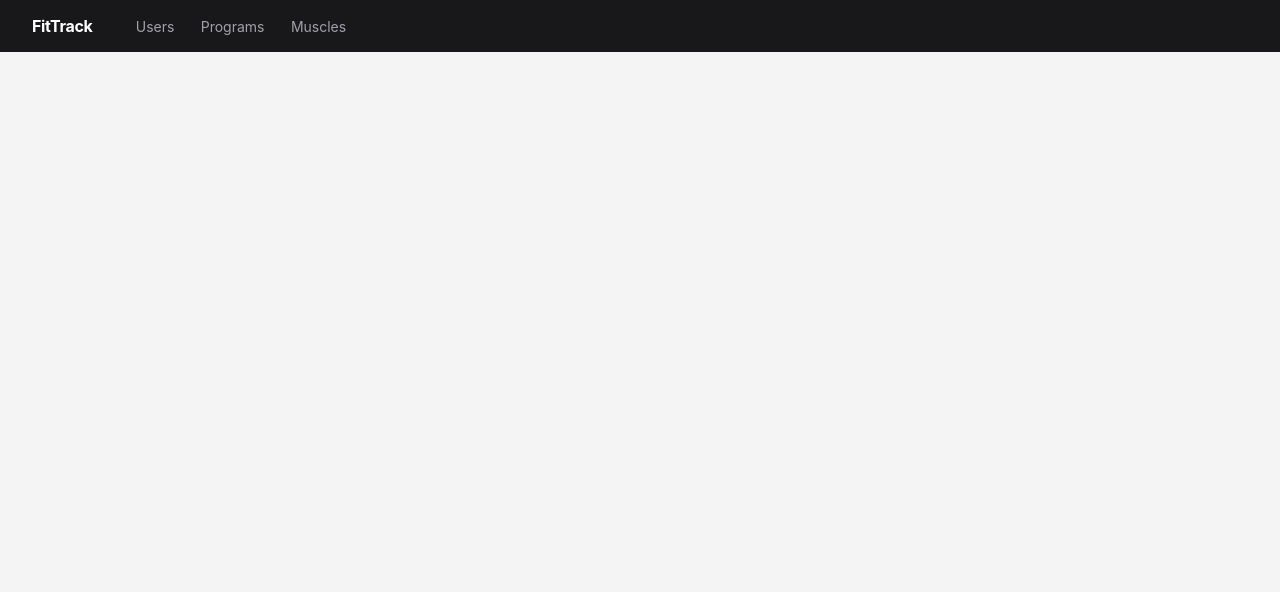
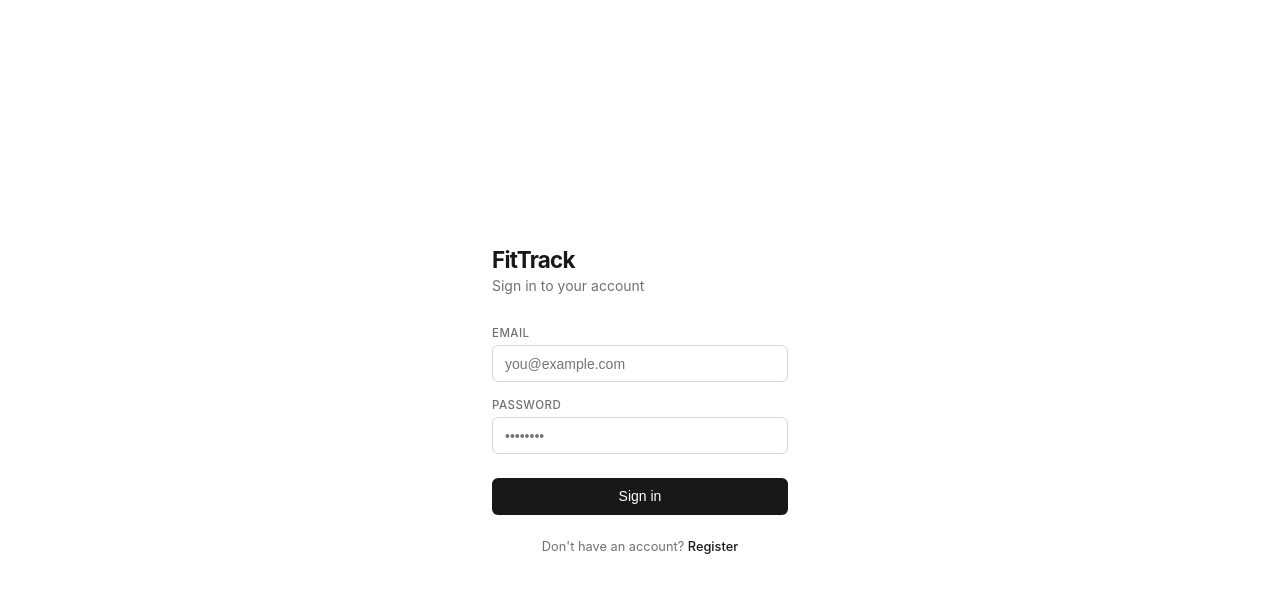
Before and after one commit to xDefyy/fittrack, a React (Vite) app in the folder frontend/: page /login in a window 1280 px wide. Shown: the top 592 px of the page. Built offline with nearby package versions, Linux system fonts and the light colour scheme.

Commit message:
added login register frontend

```diff
--- a/frontend/src/App.tsx
+++ b/frontend/src/App.tsx
@@ -3,17 +3,28 @@ import Navbar from './components/Navbar'
 import Users from './pages/Users'
 import Programs from './pages/Programs'
 import Muscles from './pages/Muscles'
+import Login from './pages/Login'
+import Register from './pages/Register'
+
+function PrivateRoute({ children }: { children: React.ReactNode }) {
+  const user = localStorage.getItem('user')
+  return user ? <>{children}</> : <Navigate to="/login" replace />
+}
 
 export default function App() {
+  const user = localStorage.getItem('user')
+
   return (
     <div className="app">
-      <Navbar />
+      {user && <Navbar />}
       <main className="main">
         <Routes>
-          <Route path="/" element={<Navigate to="/users" replace />} />
-          <Route path="/users" element={<Users />} />
-          <Route path="/programs" element={<Programs />} />
-          <Route path="/muscles" element={<Muscles />} />
+          <Route path="/login" element={<Login />} />
+          <Route path="/register" element={<Register />} />
+          <Route path="/" element={<PrivateRoute><Navigate to="/users" replace /></PrivateRoute>} />
+          <Route path="/users" element={<PrivateRoute><Users /></PrivateRoute>} />
+          <Route path="/programs" element={<PrivateRoute><Programs /></PrivateRoute>} />
+          <Route path="/muscles" element={<PrivateRoute><Muscles /></PrivateRoute>} />
         </Routes>
       </main>
     </div>
--- a/frontend/src/components/Navbar.tsx
+++ b/frontend/src/components/Navbar.tsx
@@ -1,19 +1,25 @@
-import { NavLink } from 'react-router-dom'
+import { NavLink, useNavigate } from 'react-router-dom'
 
 export default function Navbar() {
+  const navigate = useNavigate()
+  const user = JSON.parse(localStorage.getItem('user') || '{}')
+
+  function logout() {
+    localStorage.removeItem('user')
+    navigate('/login')
+  }
+
   return (
     <nav className="navbar">
       <span className="navbar-logo">FitTrack</span>
       <div className="navbar-links">
-        <NavLink to="/users" className={({ isActive }) => isActive ? 'active' : ''}>
-          Users
-        </NavLink>
-        <NavLink to="/programs" className={({ isActive }) => isActive ? 'active' : ''}>
-          Programs
-        </NavLink>
-        <NavLink to="/muscles" className={({ isActive }) => isActive ? 'active' : ''}>
-          Muscles
-        </NavLink>
+        <NavLink to="/users" className={({ isActive }) => isActive ? 'active' : ''}>Users</NavLink>
+        <NavLink to="/programs" className={({ isActive }) => isActive ? 'active' : ''}>Programs</NavLink>
+        <NavLink to="/muscles" className={({ isActive }) => isActive ? 'active' : ''}>Muscles</NavLink>
+      </div>
+      <div className="navbar-user">
+        <span className="navbar-name">{user.name}</span>
+        <button onClick={logout} className="navbar-logout">Logout</button>
       </div>
     </nav>
   )
--- a/frontend/src/index.css
+++ b/frontend/src/index.css
@@ -67,6 +67,11 @@ body {
   max-width: 860px;
   margin: 0 auto;
   width: 100%;
+}
+
+.main:has(.auth-wrapper) {
+  max-width: 100%;
+  padding: 0;
 }
 
 /* ── Page header ── */
@@ -238,3 +243,118 @@ tr:hover td {
   color: #a1a1aa;
   font-size: 0.875rem;
 }
+
+/* ── Auth pages ── */
+.auth-wrapper {
+  min-height: 100vh;
+  display: flex;
+  align-items: center;
+  justify-content: center;
+  background: #fff;
+}
+
+.auth-card {
+  width: 100%;
+  max-width: 360px;
+  padding: 2.5rem 2rem;
+}
+
+.auth-title {
+  font-size: 1.4rem;
+  font-weight: 700;
+  letter-spacing: -0.03em;
+  margin-bottom: 0.25rem;
+}
+
+.auth-subtitle {
+  font-size: 0.875rem;
+  color: #71717a;
+  margin-bottom: 2rem;
+}
+
+.auth-form {
+  display: flex;
+  flex-direction: column;
+  gap: 1rem;
+}
+
+.auth-form .form-group input {
+  width: 100%;
+  padding: 0.6rem 0.75rem;
+  border: 1px solid #d4d4d8;
+  border-radius: 6px;
+  font-size: 0.875rem;
+  background: #fff;
+  outline: none;
+}
+
+.auth-form .form-group input:focus {
+  border-color: #18181b;
+}
+
+.auth-btn {
+  width: 100%;
+  padding: 0.65rem;
+  background: #18181b;
+  color: #fff;
+  border: none;
+  border-radius: 6px;
+  font-size: 0.875rem;
+  font-weight: 500;
+  cursor: pointer;
+  margin-top: 0.5rem;
+}
+
+.auth-btn:hover {
+  opacity: 0.85;
+}
+
+.auth-error {
+  font-size: 0.8rem;
+  color: #dc2626;
+}
+
+.auth-link {
+  margin-top: 1.5rem;
+  font-size: 0.8rem;
+  color: #71717a;
+  text-align: center;
+}
+
+.auth-link a {
+  color: #18181b;
+  font-weight: 500;
+  text-decoration: none;
+}
+
+.auth-link a:hover {
+  text-decoration: underline;
+}
+
+/* ── Navbar user ── */
+.navbar-user {
+  margin-left: auto;
+  display: flex;
+  align-items: center;
+  gap: 0.75rem;
+}
+
+.navbar-name {
+  font-size: 0.8rem;
+  color: #a1a1aa;
+}
+
+.navbar-logout {
+  font-size: 0.78rem;
+  color: #a1a1aa;
+  background: none;
+  border: none;
+  cursor: pointer;
+  padding: 0.3rem 0.5rem;
+  border-radius: 5px;
+}
+
+.navbar-logout:hover {
+  color: #fff;
+  background: #27272a;
+}
--- /dev/null
+++ b/frontend/src/pages/Login.tsx
@@ -0,0 +1,70 @@
+import { useState } from 'react'
+import { useNavigate, Link } from 'react-router-dom'
+
+export default function Login() {
+  const [email, setEmail] = useState('')
+  const [password, setPassword] = useState('')
+  const [error, setError] = useState('')
+  const navigate = useNavigate()
+
+  async function handleSubmit(e: React.FormEvent) {
+    e.preventDefault()
+    setError('')
+
+    const res = await fetch('http://localhost:8000/login', {
+      method: 'POST',
+      headers: { 'Content-Type': 'application/json' },
+      body: JSON.stringify({ email, password }),
+    })
+
+    if (!res.ok) {
+      setError('Invalid email or password')
+      return
+    }
+
+    const user = await res.json()
+    localStorage.setItem('user', JSON.stringify(user))
+    navigate('/users')
+  }
+
+  return (
+    <div className="auth-wrapper">
+      <div className="auth-card">
+        <h1 className="auth-title">FitTrack</h1>
+        <p className="auth-subtitle">Sign in to your account</p>
+
+        <form onSubmit={handleSubmit} className="auth-form">
+          <div className="form-group">
+            <label>Email</label>
+            <input
+              type="email"
+              value={email}
+              onChange={e => setEmail(e.target.value)}
+              placeholder="you@example.com"
+              required
+            />
+          </div>
+
+          <div className="form-group">
+            <label>Password</label>
+            <input
+              type="password"
+              value={password}
+              onChange={e => setPassword(e.target.value)}
+              placeholder="••••••••"
+              required
+            />
+          </div>
+
+          {error && <p className="auth-error">{error}</p>}
+
+          <button type="submit" className="auth-btn">Sign in</button>
+        </form>
+
+        <p className="auth-link">
+          Don't have an account? <Link to="/register">Register</Link>
+        </p>
+      </div>
+    </div>
+  )
+}
--- /dev/null
+++ b/frontend/src/pages/Register.tsx
@@ -0,0 +1,81 @@
+import { useState } from 'react'
+import { useNavigate, Link } from 'react-router-dom'
+
+export default function Register() {
+  const [name, setName] = useState('')
+  const [email, setEmail] = useState('')
+  const [password, setPassword] = useState('')
+  const [error, setError] = useState('')
+  const navigate = useNavigate()
+
+  async function handleSubmit(e: React.FormEvent) {
+    e.preventDefault()
+    setError('')
+
+    const res = await fetch('http://localhost:8000/users', {
+      method: 'POST',
+      headers: { 'Content-Type': 'application/json' },
+      body: JSON.stringify({ name, email, password_hash: password }),
+    })
+
+    if (!res.ok) {
+      const data = await res.json()
+      setError(data.detail || 'Registration failed')
+      return
+    }
+
+    navigate('/login')
+  }
+
+  return (
+    <div className="auth-wrapper">
+      <div className="auth-card">
+        <h1 className="auth-title">FitTrack</h1>
+        <p className="auth-subtitle">Create your account</p>
+
+        <form onSubmit={handleSubmit} className="auth-form">
+          <div className="form-group">
+            <label>Name</label>
+            <input
+              type="text"
+              value={name}
+              onChange={e => setName(e.target.value)}
+              placeholder="Your name"
+              required
+            />
+          </div>
+
+          <div className="form-group">
+            <label>Email</label>
+            <input
+              type="email"
+              value={email}
+              onChange={e => setEmail(e.target.value)}
+              placeholder="you@example.com"
+              required
+            />
+          </div>
+
+          <div className="form-group">
+            <label>Password</label>
+            <input
+              type="password"
+              value={password}
+              onChange={e => setPassword(e.target.value)}
+              placeholder="••••••••"
+              required
+            />
+          </div>
+
+          {error && <p className="auth-error">{error}</p>}
+
+          <button type="submit" className="auth-btn">Create account</button>
+        </form>
+
+        <p className="auth-link">
+          Already have an account? <Link to="/login">Sign in</Link>
+        </p>
+      </div>
+    </div>
+  )
+}
```
Also changed, not shown: 2 other files (tests, documents, lock files or other folders).
